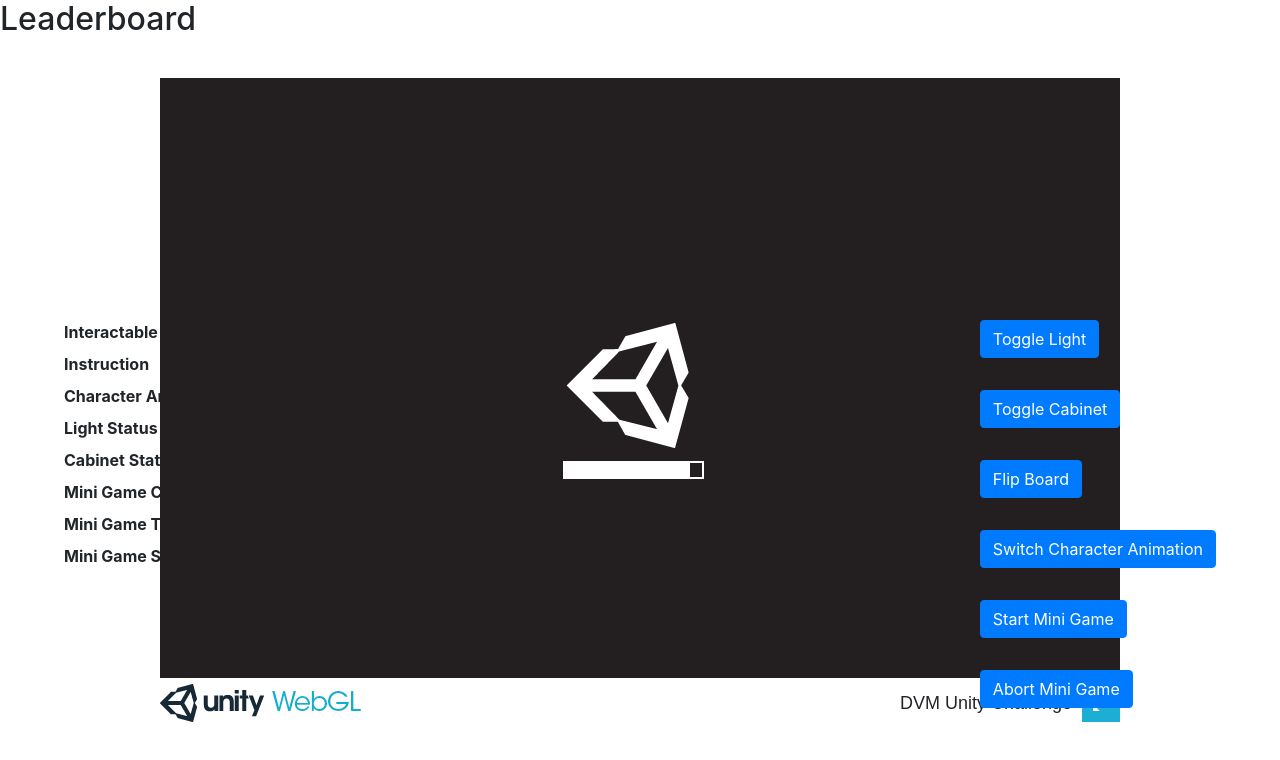
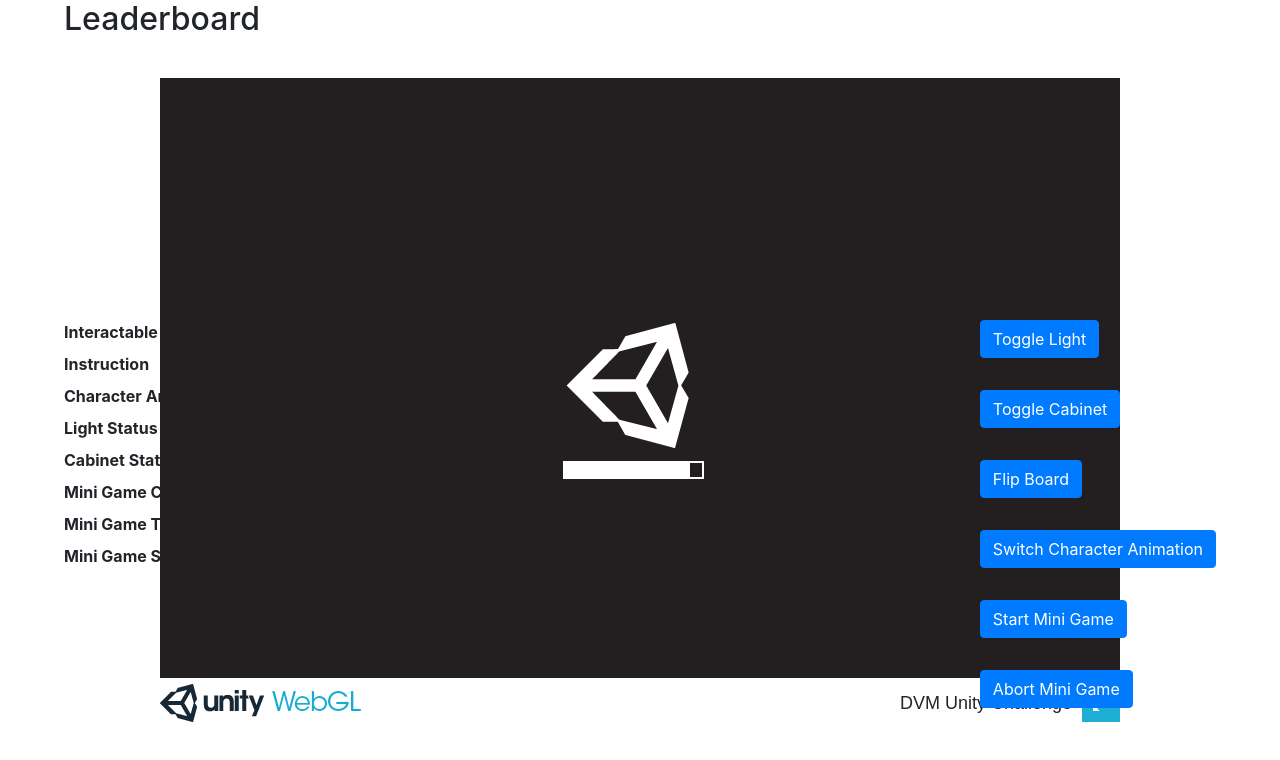
Before and after one commit to KorayDeveloper/DVMWebGLAssignment, a plain HTML site: page index.html in a window 1280 px wide. Drawn offline with nearby package versions, Linux system fonts and the light colour scheme; no server answers.

Commit message:
Update style.css

```diff
--- a/TemplateData/style.css
+++ b/TemplateData/style.css
@@ -17,5 +17,6 @@ body { padding: 0; margin: 0 }
 #game-info-container { float: left; top: 40%; position: absolute; margin-left: 5%; }
 #game-interactions-container { float: right; right:0; top: 40%; position: absolute; margin-right: 5%; }
 .game-interaction { margin-bottom: 2em; }
-#leaderboard-container { display: flex; flex-direction: row; list-style-type: none; }
+#leaderboard-container { float:left; margin-left: 5%; }
+#leaderboard-table { display: flex; flex-direction: row; justify-content: space-between; }
 ul { list-style-type: none; padding-left: 0; }
```
